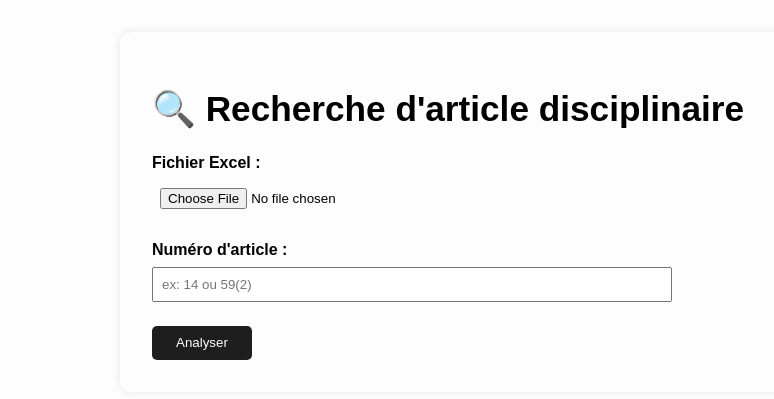
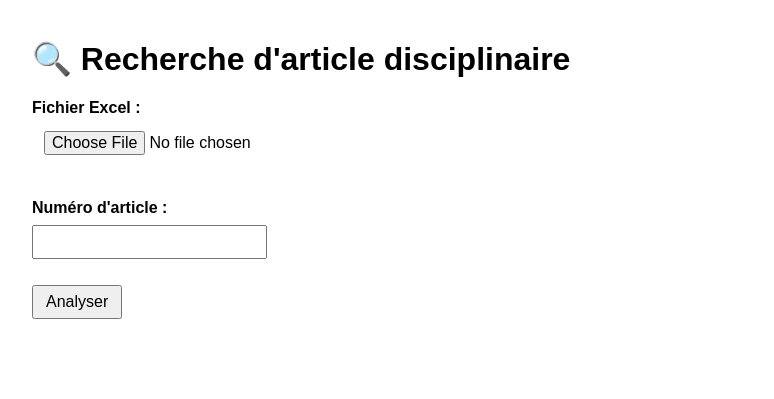
Before and after one commit to BPelletier258/analyseur-discipline, a Flask app: page / in a window 1280 px wide. Shown: the top 399 px of the page, without its empty margins (8-782 px from the left). Run offline with Flask 2, Linux system fonts and the light colour scheme.

Commit message:
Update index.html

```diff
--- a/templates/index.html
+++ b/templates/index.html
@@ -6,80 +6,74 @@
     <style>
         body {
             font-family: Arial, sans-serif;
-            background-color: #fdfdfd;
-            margin: 2rem auto;
-            max-width: 960px;
-            padding: 2rem;
-            border-radius: 12px;
-            box-shadow: 0 0 10px rgba(0,0,0,0.1);
+            margin: 40px;
+            background-color: #fff;
+            color: #000;
         }
         h1 {
-            font-size: 2.2em;
-            margin-bottom: 1.5rem;
+            font-size: 2em;
         }
         label {
+            display: block;
+            margin-top: 20px;
             font-weight: bold;
         }
-        input[type="file"],
-        input[type="text"] {
-            margin-top: 0.5rem;
-            margin-bottom: 1.5rem;
-            padding: 0.5rem;
-            width: 100%;
-            max-width: 500px;
+        input, button {
+            margin-top: 8px;
+            padding: 6px 12px;
+            font-size: 1em;
         }
-        button {
-            background-color: #1e1e1e;
-            color: white;
-            border: none;
-            padding: 0.6rem 1.5rem;
-            cursor: pointer;
-            border-radius: 5px;
+        .error {
+            color: red;
+            margin-top: 20px;
+            font-weight: bold;
+        }
+        .resultat {
+            margin-top: 30px;
         }
         table {
-            margin-top: 2rem;
             border-collapse: collapse;
             width: 100%;
+            margin-top: 15px;
         }
         th, td {
-            border: 1px solid #ddd;
-            padding: 1rem;
-            vertical-align: top;
+            border: 1px solid #999;
+            padding: 8px;
+            text-align: left;
         }
         th {
-            background-color: #f4f4f4;
+            background-color: #eee;
         }
-        .rouge {
+        .highlight {
             color: red;
             font-weight: bold;
-        }
-        .message-erreur {
-            color: red;
-            font-weight: bold;
-            margin-top: 1.5rem;
         }
     </style>
 </head>
 <body>
+
     <h1>🔍 Recherche d'article disciplinaire</h1>
 
     <form method="post" action="/analyse" enctype="multipart/form-data">
-        <label for="fichier">Fichier Excel :</label><br>
-        <input type="file" name="fichier" id="fichier" required><br>
+        <label for="fichier">Fichier Excel :</label>
+        <input type="file" name="fichier" required><br><br>
 
-        <label for="article">Numéro d'article :</label><br>
-        <input type="text" name="article" id="article" placeholder="ex: 14 ou 59(2)" required><br>
+        <label for="article">Numéro d'article :</label>
+        <input type="text" name="article" required><br><br>
 
         <button type="submit">Analyser</button>
     </form>
 
     {% if erreur %}
-        <div class="message-erreur">Erreur de traitement : {{ erreur }}</div>
+        <div class="error">Erreur de traitement : {{ erreur }}</div>
     {% endif %}
 
-    {% if tables %}
-        <h2>Résultats pour l'article {{ article }}</h2>
-        {{ tables|safe }}
+    {% if resultats %}
+        <div class="resultat">
+            <h2>📄 Résultats de l'analyse</h2>
+            {{ resultats | safe }}
+        </div>
     {% endif %}
+
 </body>
 </html>
```
